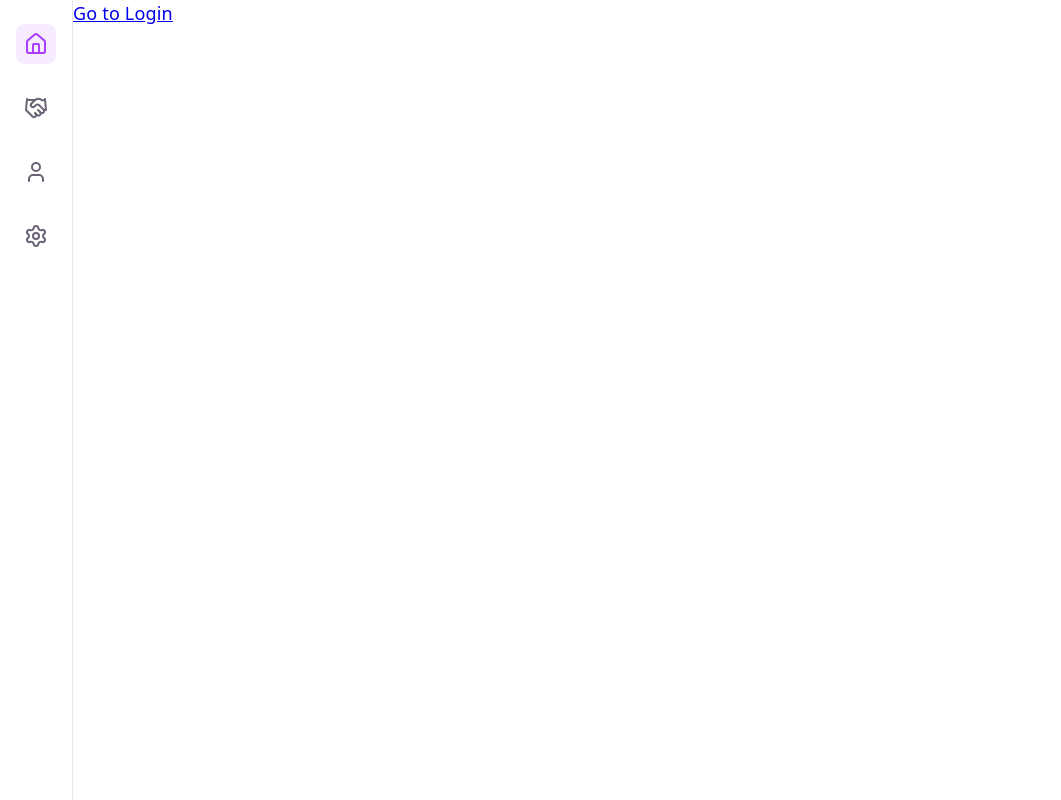
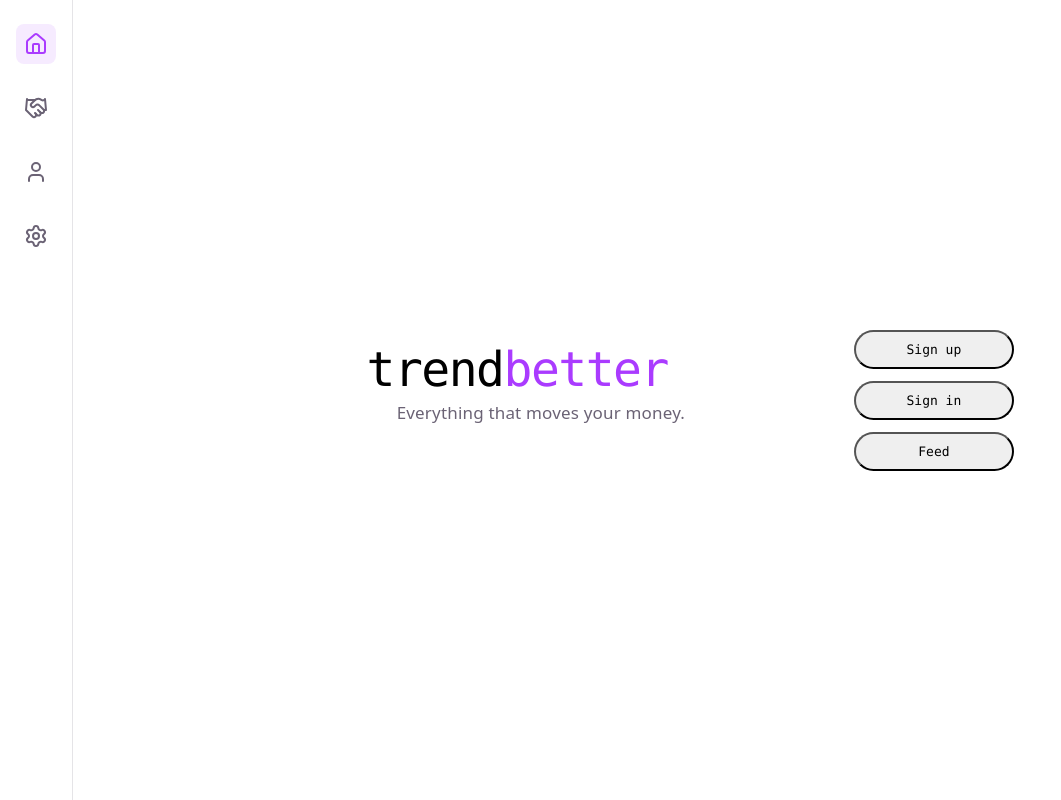
Before and after one commit to nolansharry/Trend-Better, a React (Vite) app: page / in a window 1280 px wide. Shown: the whole page, without its empty margins (0-1061 px from the left). Built offline with nearby package versions, Linux system fonts and the light colour scheme.

Commit message:
Created simple landing page and updated index.css

```diff
--- a/index.css
+++ b/index.css
@@ -706,10 +706,10 @@ input:checked + .slider:before {
   text-align: center;
   padding: 1.5rem;
   color: red;
-  font-size: 14;
+  font-size: 14px;
 }
 .feed-retry-btn {
-  margin-left: 8;
+  margin-left: 8px;
   text-decoration: underline;
   cursor: pointer;
   background: none;
@@ -726,3 +726,77 @@ input:checked + .slider:before {
   padding: 3rem 0;
   font-size: 14px;
 }
+
+/* Home Page */
+.home {
+  display: flex;
+  align-items: center;
+  justify-content: space-between;
+  flex: 1;
+  max-width: 620px;
+  margin: 0 auto;
+  padding: 1.5rem 1rem;
+}
+.home-left {
+  max-width: 550px;
+  margin-right: 30%;
+  /* border: 1px solid black; */
+}
+.home-tb {
+  font-family: var(--mono);
+  font-size: 48px;
+  font-weight: 500;
+  color: black;
+  letter-spacing: -1.5px;
+  margin-bottom: 16px;
+}
+.home-tb span {
+  color: var(--accent);
+}
+.home-desc {
+  font-size: 17px;
+  line-height: 1.6;
+  max-width: 450px;
+  margin-left: 10%;
+  white-space: nowrap;
+}
+.home-right {
+  display: flex;
+  flex-direction: column;
+  gap: 12px;
+  min-width: 160px;
+  align-items: stretch;
+}
+.home-btn {
+  font-family: var(--mono);
+  font-size: 13px;
+  padding: 10px 24px;
+  border-radius: 999px;
+  cursor: pointer;
+  transition: all 0.15s;
+  text-align: center;
+}
+.home-btn-primary {
+  background: var(--text-h);
+  color: var(--bg);
+  border: none;
+}
+.home-btn-primary:hover {
+  opacity: 0.8;
+}
+.home-btn-outline {
+  background: transparent;
+  color: var(--text-h);
+  border: 0.5px solid var(--border);
+}
+.home-btn-outline:hover,
+.home-btn-ghost:hover {
+  background: var(--accent-bg);
+  border-color: var(--accent);
+  color: var(--accent);
+}
+.home-btn-ghost {
+  background: transparent;
+  color: var(--text);
+  border: 0.5px solid var(--border);
+}
--- a/src/pages/public/Landing.jsx
+++ b/src/pages/public/Landing.jsx
@@ -1,8 +1,29 @@
-import { Link } from "react-router-dom";
+import { useNavigate } from "react-router-dom";
 
-function Landing() {
+export default function Home() {
+  const navigate = useNavigate();
+
   return (
-    <Link to="/login">Go to Login</Link>
+    <div className="home">
+      <div className="home-left">
+        <div className="home-tb">
+          trend<span>better</span>
+        </div>
+        <p className="home-desc">
+          Everything that moves your money.
+        </p>
+      </div>
+      <div className="home-right">
+        <button className="home-btn" onClick={() => navigate("/register")}>
+          Sign up
+        </button>
+        <button className="home-btn" onClick={() => navigate("/login")}>
+          Sign in
+        </button>
+        <button className="home-btn" onClick={() => navigate("/feed")}>
+          Feed
+        </button>
+      </div>
+    </div>
   );
 }
-export default Landing;
```
